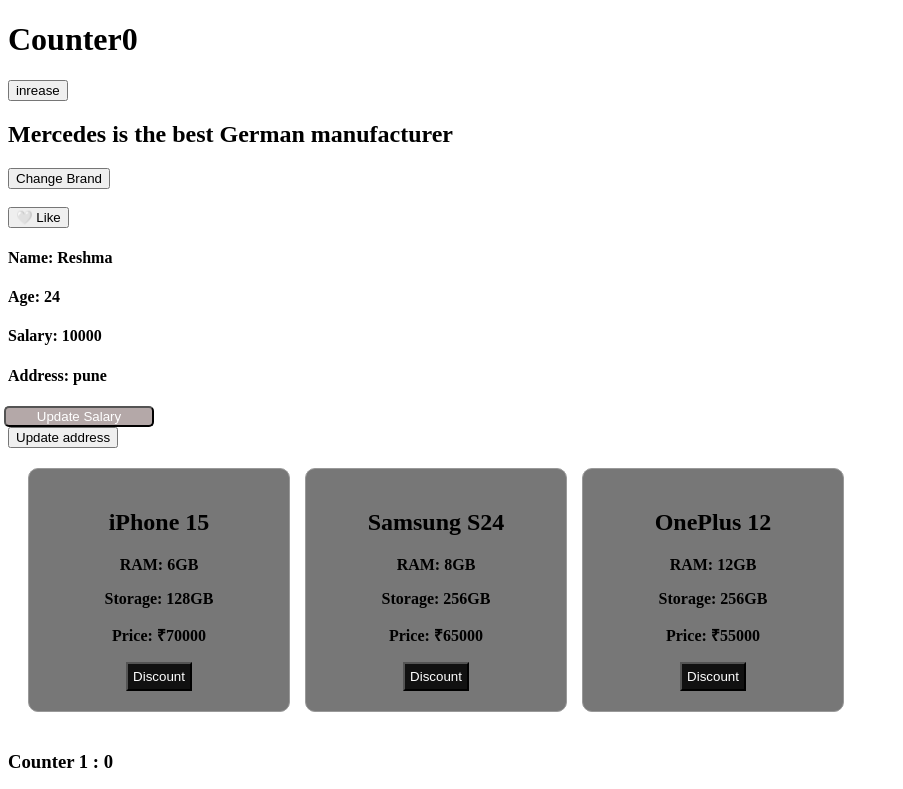
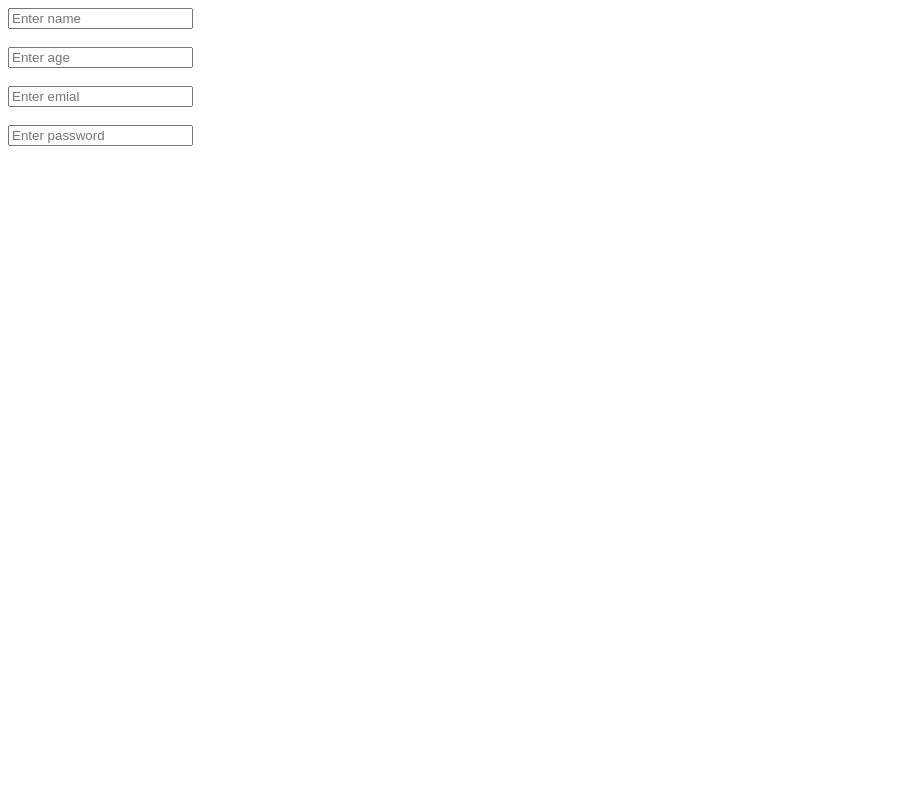
Before and after one commit to NutanShinde8926/class-practice, a React (Vite) app: page / in a window 1280 px wide. Shown: the top 789 px of the page, without its empty margins (0-903 px from the left). Built offline with nearby package versions, Linux system fonts and the light colour scheme.

Commit message:
form validation

```diff
--- a/src/App.jsx
+++ b/src/App.jsx
@@ -8,11 +8,12 @@
 import NewComp from './hooks/usecontext/NewComp'
 import UserProvider from './hooks/usecontext/UserProvider'
 import MyForm from './hooks/formvalidation/MyForm'
+import FormValidation from './hooks/formvalidation/FormValidation'
 
 const App = () => {
   return (
     <div>
-      <Counter />
+      {/* <Counter />
       <UseState2 />
       <UseState3 />
       <Mobiles />
@@ -20,7 +21,8 @@
       <EffectCounter />
      <NewComp />
      <UserProvider />
-     <MyForm />
+     <MyForm /> */}
+     <FormValidation />
     </div>
   )
 }
--- /dev/null
+++ b/src/hooks/formvalidation/FormValidation.jsx
@@ -0,0 +1,104 @@
+import React, { useState } from 'react'
+
+    const FormValidation = () => {
+    const [formData, setFormData] = useState({
+    name: "",
+    age: "",
+    email: "",
+    password: ""
+})
+
+function handleChange(e) {
+    const { name, value } =e.target;
+    setFormData({
+        ...formData,
+        [name]: value
+    })
+}
+
+const [errors, seterrors] = useState({});
+
+const validateForm = () => {
+
+    let newErrors = {};
+
+     if (formData.name === '') {
+        newErrors.name = 'Name is mandatory';
+    }
+
+    if (formData.age === '') {
+        newErrors.age = 'Age is mandatory'
+    } else if (formData.age < 18) {
+        newErrors.age = 'Age should be at least 18'
+    }
+
+    if (formData.email === '') {
+        newErrors.email = 'Email is mandatory'
+    }else if (!formData.email.endsWith('@gmail.com')) {
+        newErrors.email = 'Email should end with "@gamil.com"'
+    }
+
+    if (formData.password === '') {
+        newErrors.password = 'Password is madatory'
+    } else if (formData.password.length < 8) {
+        newErrors,password = 'Password should have at least 8 characters'
+    }
+
+    seterrors(newErrors);
+
+    return Object.keys(newErrors).length === 0;
+}
+
+const handleSubmit = (e) => {
+    e.preventDefault();
+    if (validateForm()){
+        alert('Signup successful')
+        setFormData({
+            name: "",
+            age: "",
+            email: "",
+            password: ""
+        })
+    }
+}
+  return (
+    <div>
+      <form onSubmit={handleSubmit}>
+         <input type="text"
+         placeholder='Enter name'
+         name='name'
+         value={formData.name}
+         onChange={handleChange}
+         /> <br /> <br />
+         {errors.name && <p>{errors.name}</p>}
+
+        <input type="number"
+        placeholder='Enter age'
+        name='age'
+        value={formData.age}
+        onChange={handleChange}
+        /> <br /> <br />
+        {errors.age && <P>{errors.age}</P>}
+
+        <input type='email'
+        placeholder='Enter emial'
+        name='email'
+        value={formData.email}
+        onChange={handleChange}
+        /> <br /> <br />
+         {errors.email && <P>{errors.email}</P>}
+
+        <input type='password'
+        placeholder='Enter password'
+        name='password'
+        value={formData.password}
+        onChange={handleChange}
+        />
+        <br />
+         {errors.password && <P>{errors.password}</P>}
+      </form>
+    </div>
+  )
+}
+
+export default FormValidation
```
